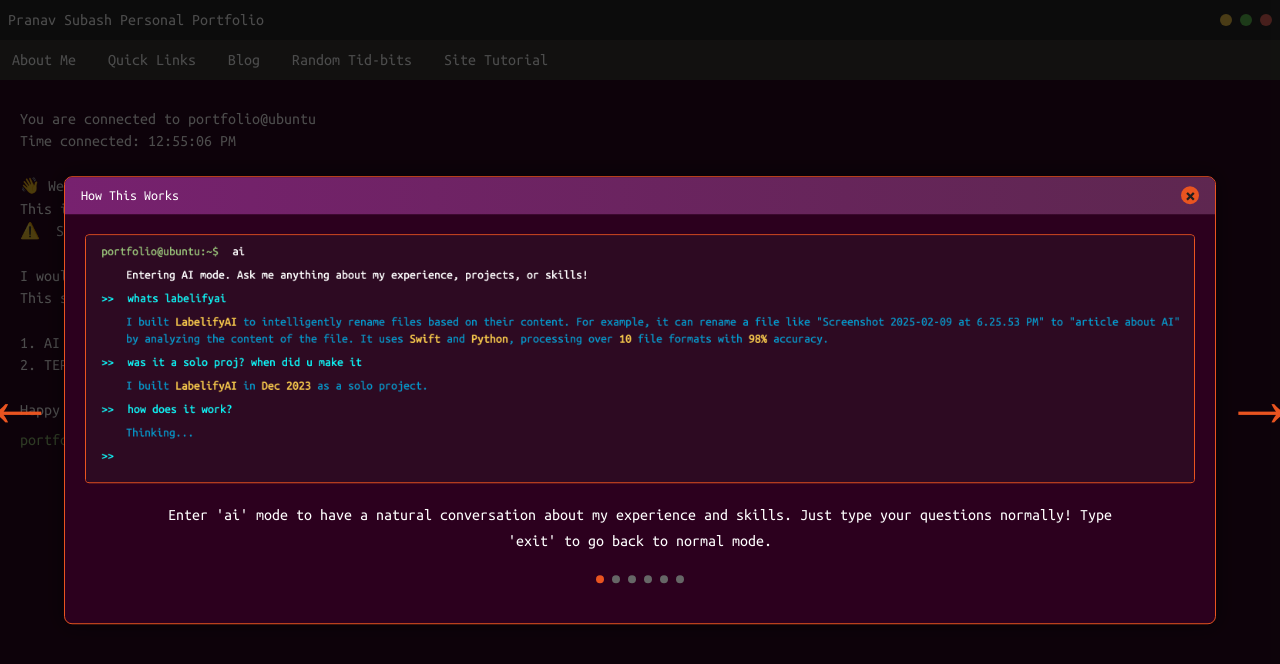
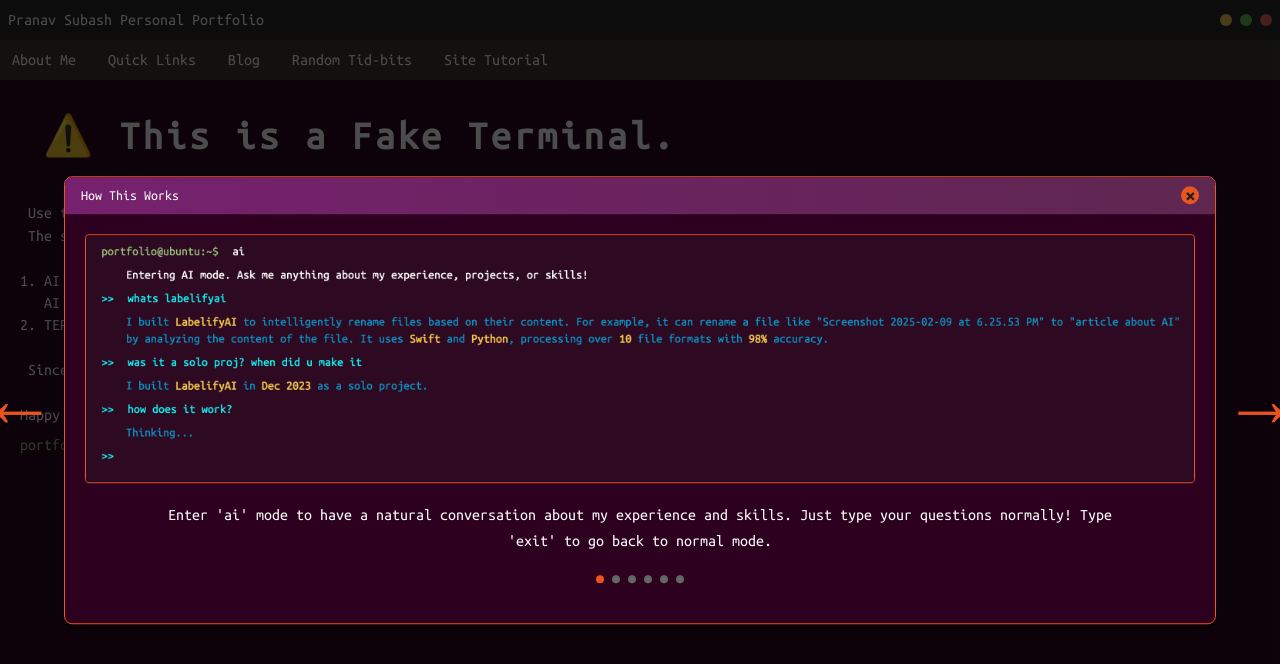
Before and after one commit to reedusfeleedus/reedusfeleedus.github.io, a React (Vite) app in the folder vite-project/: page / in a window 1280 px wide. Shown: the top 664 px of the page. Built offline with nearby package versions, Linux system fonts and the light colour scheme.

Commit message:
Improve fake terminal guidance

```diff
--- a/vite-project/src/App.jsx
+++ b/vite-project/src/App.jsx
@@ -27,7 +27,8 @@ function App() {
     currentResponse: '',
     showBlog: false,
     showHelpCarousel: true,
-    completionMatches: []
+    completionMatches: [],
+    ghostSuggestion: ''
   });
 
   const { displayText, isComplete } = useTypewriter(state.currentResponse, 10);
@@ -55,6 +56,56 @@ function App() {
       items: [],
       onClick: () => setState(s => ({ ...s, showHelpCarousel: true }))
     }
+  };
+
+  const getGhostSuggestion = (inputText = '') => {
+    const value = inputText ?? '';
+    if (!value) return '';
+
+    const completion = handleTabCompletion(value);
+    const { matches, type } = completion;
+
+    if (!matches?.length) {
+      return '';
+    }
+
+    const firstMatch = matches[0];
+
+    if (type === 'command') {
+      const trimmed = value.trim();
+      if (!trimmed) return '';
+      if (!firstMatch.toLowerCase().startsWith(trimmed.toLowerCase())) return '';
+      if (firstMatch.length === trimmed.length) return '';
+      return value + firstMatch.slice(trimmed.length);
+    }
+
+    if (type === 'file') {
+      const lastSpaceIndex = value.lastIndexOf(' ');
+      const partial = lastSpaceIndex === -1 ? value : value.slice(lastSpaceIndex + 1);
+      const base = lastSpaceIndex === -1 ? '' : value.slice(0, lastSpaceIndex + 1);
+      if (!firstMatch.toLowerCase().startsWith(partial.toLowerCase())) return '';
+      if (firstMatch.length === partial.length) return '';
+      return base + firstMatch;
+    }
+
+    return '';
+  };
+
+  const handleInputChange = () => {
+    if (!inputRef.current) return;
+    const value = inputRef.current.textContent || '';
+    const ghostText = getGhostSuggestion(value);
+
+    setState(s => {
+      if (s.ghostSuggestion === ghostText && s.completionMatches.length === 0) {
+        return s;
+      }
+      return {
+        ...s,
+        ghostSuggestion: ghostText,
+        completionMatches: []
+      };
+    });
   };
 
   useEffect(() => {
@@ -114,7 +165,8 @@ function App() {
             timestamp: Date.now()
           }
         ],
-        aiOutputHistory: []
+        aiOutputHistory: [],
+        ghostSuggestion: ''
       }));
       return;
     }
@@ -170,7 +222,8 @@ function App() {
           output: 'Entering AI mode. Ask me anything about my experience, projects, or skills!',
           type: 'system',
           timestamp: Date.now()
-        }]
+        }],
+        ghostSuggestion: ''
       }));
       return;
     }
@@ -183,7 +236,8 @@ function App() {
           output: 'Error: The exit command can only be used in AI mode.',
           type: 'normal',
           timestamp: Date.now()
-        }]
+        }],
+        ghostSuggestion: ''
       }));
       return;
     }
@@ -220,6 +274,11 @@ function App() {
 
       handleCommand(command);
       inputRef.current.textContent = '';
+      setState(s => ({
+        ...s,
+        completionMatches: [],
+        ghostSuggestion: ''
+      }));
     }
     else if (e.key === 'Tab') {
       e.preventDefault();
@@ -227,15 +286,19 @@ function App() {
       const completion = handleTabCompletion(input);
       const { newInput, showMatches, matches } = applyCompletion(input, completion);
 
-      setState(s => ({
-        ...s,
-        completionMatches: showMatches ? matches : []
-      }));
-
       if (!showMatches) {
         inputRef.current.textContent = newInput;
         moveCaretToEnd(inputRef.current);
       }
+
+      const updatedInput = showMatches ? input : newInput;
+      const ghostText = getGhostSuggestion(updatedInput);
+
+      setState(s => ({
+        ...s,
+        completionMatches: showMatches ? matches : [],
+        ghostSuggestion: ghostText
+      }));
     }
     else if (e.key === 'ArrowUp' || e.key === 'ArrowDown') {
       e.preventDefault();
@@ -243,6 +306,12 @@ function App() {
       if (command !== null) {
         inputRef.current.textContent = command;
         moveCaretToEnd(inputRef.current);
+        const ghostText = getGhostSuggestion(command);
+        setState(s => ({
+          ...s,
+          ghostSuggestion: ghostText,
+          completionMatches: []
+        }));
       }
     }
   };
@@ -359,6 +428,7 @@ function App() {
         state={state}
         onCommand={handleCommand}
         onKeyDown={handleKeyDown}
+          onInput={handleInputChange}
         onClick={handleTerminalClick}
         inputRef={inputRef}
       />
--- a/vite-project/src/components/features/terminal/Terminal.jsx
+++ b/vite-project/src/components/features/terminal/Terminal.jsx
@@ -7,6 +7,7 @@ const Terminal = ({
   state,
   onCommand,
   onKeyDown,
+  onInput,
   onClick,
   inputRef
 }) => {
@@ -16,7 +17,10 @@ const Terminal = ({
 
   return (
     <div className="terminal-container" onClick={onClick}>
-      <div className="terminal-line">{MESSAGES.WELCOME}</div>
+      <div
+        className="terminal-line"
+        dangerouslySetInnerHTML={{ __html: formatText(MESSAGES.WELCOME) }}
+      />
 
       {sortedOutput.map((entry, idx) => (
         <div key={`entry-${idx}`}>
@@ -51,13 +55,27 @@ const Terminal = ({
 
       <div className="terminal-line">
         <span className={`terminal-prompt ${state.isAIMode ? 'ai-mode' : ''}`} />
+        <span className="terminal-input-wrapper">
+          <span
+            className="terminal-ghost"
+            aria-hidden="true"
+          >
+            {!state.isAIMode ? state.ghostSuggestion : ''}
+          </span>
           <span
             ref={inputRef}
             className={`terminal-input ${state.isAIMode ? 'ai-question' : ''}`}
             contentEditable
+            data-placeholder={
+              state.isAIMode
+                ? 'What can you do?'
+                : 'Type "ai" to get started or use Linux-based commands to explore the file directory'
+            }
+            onInput={onInput}
             onKeyDown={onKeyDown}
             suppressContentEditableWarning
           />
+        </span>
       </div>
     </div>
   );
--- a/vite-project/src/constants/messages.js
+++ b/vite-project/src/constants/messages.js
@@ -11,19 +11,17 @@ export const MESSAGES = {
   COMMAND_NOT_FOUND: (cmd) => `Command not found: ${cmd}`,
   FILE_NOT_FOUND: (file) => `File not found: ${file}`,
   MISSING_ARGS: (cmd) => `Usage: ${cmd} <filename>`,
-  WELCOME: `You are connected to portfolio@ubuntu
-Time connected: ${new Date().toLocaleTimeString()}
-
-👋 Welcome!
-This is a fake terminal - I thought it would be a fun way to explore my portfolio.
-⚠️  Since this is a terminal interface, it's designed for desktop viewing. Mobile experience will be limited.
-
-I would suggest checking out the site tutorial on the top to get started, or type 'help' to see available commands.
-This site comes with two modes:
+  WELCOME: `<div class="terminal-banner"> ⚠️ This is a Fake Terminal. </div>
+ Use the site tutorial on the top to get started, or type 'help' to see available commands.
+ The site comes with two modes:
 
 1. AI ASSISTANT (For non-technical users): Type 'ai' to enter AI mode, type 'exit' to exit AI mode.
+   AI mode allows you to chat with me in natural language about my experience and projects.
 2. TERMINAL COMMANDS (For tech-savvy users): Use normal terminal commands like 'ls', 'cat', 'pwd', etc.
 
+ Since this is a command line interface, it's designed for desktop viewing. Mobile experience will be limited.
+
 Happy exploring! 🚀`,
+
   PWD: '/home/portfolio'
 };
--- a/vite-project/src/index.css
+++ b/vite-project/src/index.css
@@ -147,6 +147,10 @@ body {
   font-size: 1rem;
   outline: none;
   caret-color: #FFFFFF;
+  white-space: pre;
+  position: relative;
+  z-index: 1;
+  background: transparent;
 }
 
 /* Override input color in AI mode */
@@ -155,11 +159,43 @@ body {
   caret-color: #00ffff;
 }
 
+.terminal-input:empty::before {
+  content: attr(data-placeholder);
+  color: rgba(255, 255, 255, 0.4);
+  pointer-events: none;
+}
+
+.terminal-input-wrapper {
+  position: relative;
+  display: inline-block;
+  min-width: 1px;
+}
+
+.terminal-ghost {
+  position: absolute;
+  inset: 0;
+  color: rgba(255, 255, 255, 0.35);
+  pointer-events: none;
+  font-family: 'Ubuntu Mono', monospace;
+  font-size: 1rem;
+  white-space: pre;
+  line-height: 1.4;
+}
+
 /* Output Styling */
 .terminal-line {
   margin: 0.5rem 0;
   line-height: 1.4;
   white-space: pre-wrap;
+}
+
+.terminal-banner {
+  display: block;
+  font-size: 2.5rem;
+  font-weight: 700;
+  letter-spacing: 0.08em;
+  color: #ffffff;
+  margin-bottom: 1rem;
 }
 
 .output-line {
```
Lines whose indentation alone changed are shown as unchanged.
